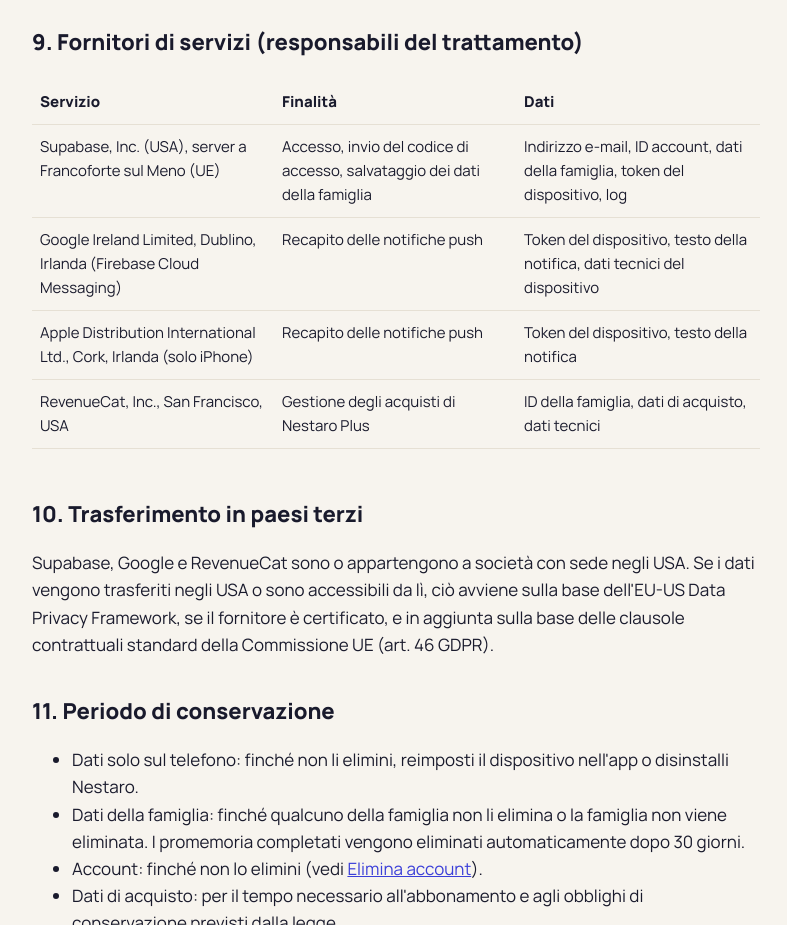
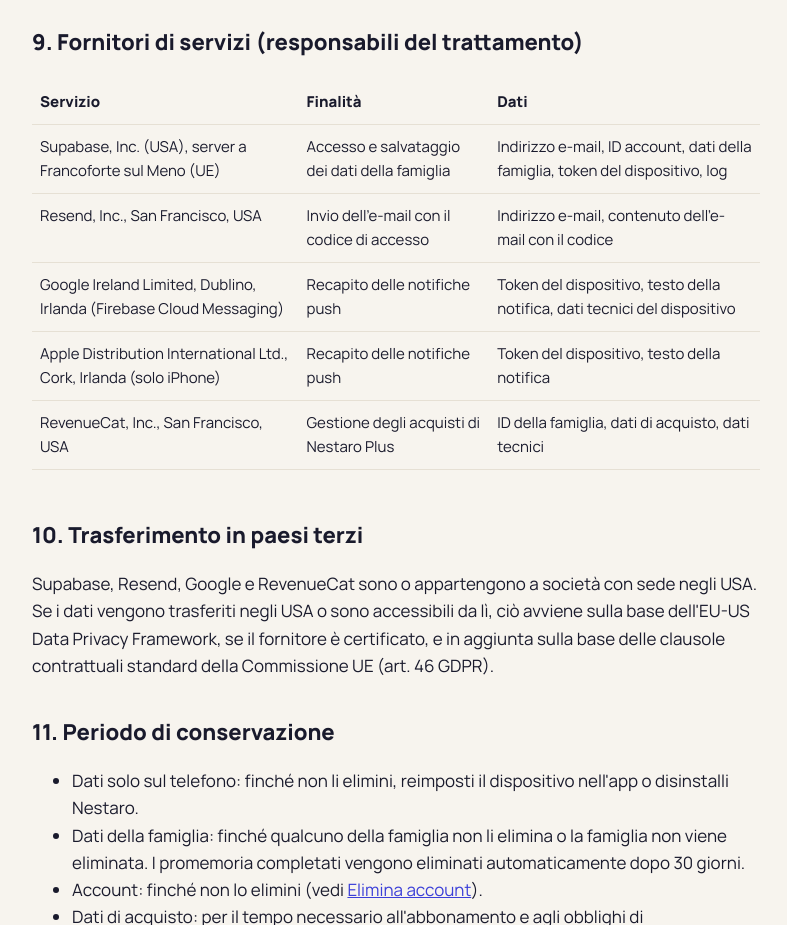
Before and after one commit to jerryMittich/ivelo-website, a plain HTML site: page nestaro/privacy-it/index.html in a window 1280 px wide. Shown: the part 3060-3985 px from the top of the page, without its empty margins (244-1031 px from the left). Drawn offline with Linux system fonts and the light colour scheme.

Commit message:
Nestaro-Datenschutz: Resend für die Code-Mail
Co-Authored-By: Claude Opus 5.5 <noreply@anthropic.com>

```diff
--- a/nestaro/privacy-it/index.html
+++ b/nestaro/privacy-it/index.html
@@ -84,7 +84,8 @@
     <div class="table-scroll">
       <table>
         <tr><th>Servizio</th><th>Finalità</th><th>Dati</th></tr>
-        <tr><td>Supabase, Inc. (USA), server a Francoforte sul Meno (UE)</td><td>Accesso, invio del codice di accesso, salvataggio dei dati della famiglia</td><td>Indirizzo e-mail, ID account, dati della famiglia, token del dispositivo, log</td></tr>
+        <tr><td>Supabase, Inc. (USA), server a Francoforte sul Meno (UE)</td><td>Accesso e salvataggio dei dati della famiglia</td><td>Indirizzo e-mail, ID account, dati della famiglia, token del dispositivo, log</td></tr>
+        <tr><td>Resend, Inc., San Francisco, USA</td><td>Invio dell'e-mail con il codice di accesso</td><td>Indirizzo e-mail, contenuto dell'e-mail con il codice</td></tr>
         <tr><td>Google Ireland Limited, Dublino, Irlanda (Firebase Cloud Messaging)</td><td>Recapito delle notifiche push</td><td>Token del dispositivo, testo della notifica, dati tecnici del dispositivo</td></tr>
         <tr><td>Apple Distribution International Ltd., Cork, Irlanda (solo iPhone)</td><td>Recapito delle notifiche push</td><td>Token del dispositivo, testo della notifica</td></tr>
         <tr><td>RevenueCat, Inc., San Francisco, USA</td><td>Gestione degli acquisti di Nestaro Plus</td><td>ID della famiglia, dati di acquisto, dati tecnici</td></tr>
@@ -92,7 +93,7 @@
     </div>
 
     <h2>10. Trasferimento in paesi terzi</h2>
-    <p>Supabase, Google e RevenueCat sono o appartengono a società con sede negli USA. Se i dati vengono trasferiti negli USA o sono accessibili da lì, ciò avviene sulla base dell'EU-US Data Privacy Framework, se il fornitore è certificato, e in aggiunta sulla base delle clausole contrattuali standard della Commissione UE (art. 46 GDPR).</p>
+    <p>Supabase, Resend, Google e RevenueCat sono o appartengono a società con sede negli USA. Se i dati vengono trasferiti negli USA o sono accessibili da lì, ciò avviene sulla base dell'EU-US Data Privacy Framework, se il fornitore è certificato, e in aggiunta sulla base delle clausole contrattuali standard della Commissione UE (art. 46 GDPR).</p>
 
     <h2>11. Periodo di conservazione</h2>
     <ul>
```
Also changed, not shown: nestaro/datenschutz/index.html (+3 -2 lines).
